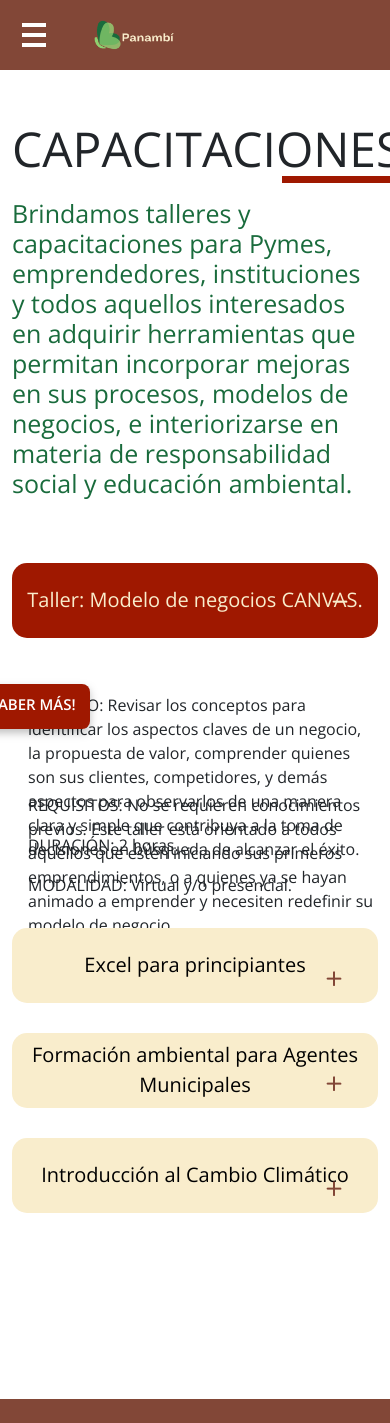
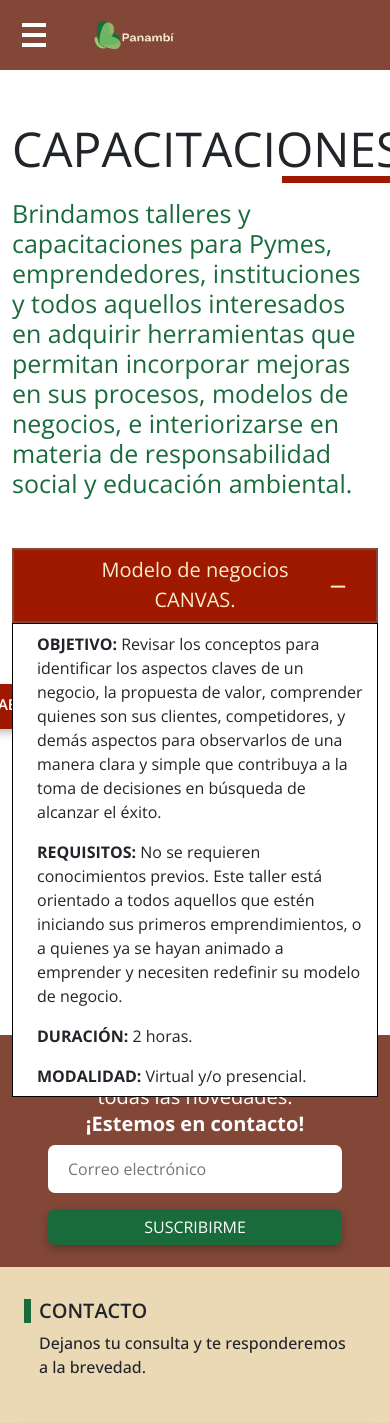
Before and after one commit to Matias-Benitez/Panambi, a React (Vite) app: page /capacitaciones in a window 390 px wide. Shown: the top 1423 px of the page. Built offline with nearby package versions, Linux system fonts and the light colour scheme.

Commit message:
avances sobre animacion

```diff
--- a/src/hooks/useTalleres.js
+++ b/src/hooks/useTalleres.js
@@ -28,7 +28,7 @@ export const useTalleres = () => {
     let imageMTallerCambioClimatico = tallerCambioClimatico ? 'src/assets/minus.png' : 'src/assets/más.png';
 
     const tallerCanvasSelected = () => {
-        !tallerCanvas && settallerCanvas(true);
+        settallerCanvas(!tallerCanvas);
         tallerExcel && settallerExcel(false);
         tallerAmbiental && settallerAmbiental(false);
         tallerCambioClimatico && settallerCambioClimatico(false);
@@ -36,7 +36,7 @@ export const useTalleres = () => {
 
     const tallerExcelSelected = () => {
         tallerCanvas && settallerCanvas(false);
-        !tallerExcel && settallerExcel(true);
+        settallerExcel(!tallerExcel);
         tallerAmbiental && settallerAmbiental(false);
         tallerCambioClimatico && settallerCambioClimatico(false);
     }
@@ -44,7 +44,7 @@ export const useTalleres = () => {
     const tallerAmbientalSelected = () => {
         tallerExcel && settallerExcel(false);
         tallerCanvas && settallerCanvas(false);
-        !tallerAmbiental && settallerAmbiental(true);
+        settallerAmbiental(!tallerAmbiental);
         tallerCambioClimatico && settallerCambioClimatico(false);
     }
 
@@ -52,7 +52,7 @@ export const useTalleres = () => {
         tallerExcel && settallerExcel(false);
         tallerCanvas && settallerCanvas(false);
         tallerAmbiental && settallerAmbiental(false);
-        !tallerCambioClimatico && settallerCambioClimatico(true);
+        settallerCambioClimatico(!tallerCambioClimatico);
     }
 
     const returnItems = () => {
--- a/src/pages/consultorias/ConsultoriasDynamicDesktop.jsx
+++ b/src/pages/consultorias/ConsultoriasDynamicDesktop.jsx
@@ -1,11 +1,12 @@
 export const ConsultoriasDynamicDesktop = ({items}) => {
     return (
+        items &&
         <>
             <h3 className="consultoria-subtitulo">{items[0].title}</h3>
             <ul className="lista-consultoria">
                 {items.map((el, i) => {
                     return (
-                        i > 0 &&  <li key={i}>{el.item}</li>
+                        i > 0 && <li key={i}>{el.item}</li>
                     )
                 })}
             </ul>
--- a/src/pages/consultorias/ConsultoriasDynamicMobile.jsx
+++ b/src/pages/consultorias/ConsultoriasDynamicMobile.jsx
@@ -1,10 +1,10 @@
 export const ConsultoriasDynamicMobile = ({items, animation}) => {
     return (
         <>
-            <div className={`mobile-consultoria`}>
-            {items.map((el, i) => {
+            <div className={`mobile-consultoria ${animation}`}>
+            {items && items.map((el, i) => {
                 return (
-                    i > 0 && <p className={`${animation}`} key={i}>{el.item}</p>
+                    i > 0 && <p key={i}>{el.item}</p>
                 )
             })}
             </div>
--- a/src/pages/consultorias/consultoria.css
+++ b/src/pages/consultorias/consultoria.css
@@ -110,6 +110,7 @@
     }
 
     .mobile-config-consultorias {
+        position: relative;
         display: grid;
         grid-template-columns: repeat(4, 1fr);
     }
@@ -120,6 +121,7 @@
         margin: 0;
         border-radius: 0;
     }
+
     .consultoria-cruz {
         display: inherit;
         position: absolute;
@@ -128,24 +130,27 @@
     }
 
     .mobile-consultoria {
+        width: 100%;
+        background-color: white;
+        position: absolute;
+        transition: all 300ms linear;
         grid-column: 1 / 5;
+        top: 0;
+        opacity: 0;
         display: flex;
         flex-direction: column;
+        z-index: -1;
     }
 
     .mobile-consultoria-activate {
-        height: 40px!important;
+        top: 100%!important;
         opacity: 1!important;
+        z-index: 1;
     }
 
     .mobile-consultoria p {
-        opacity: 0;
-        transition: all 400ms linear;
-        height: 0;
         margin: 0 0 0 1rem;
         grid-column: 1 / 5;
-        display: flex;
-        flex-direction: column;
     }
 }
 
--- a/src/pages/talleres/Talleres.jsx
+++ b/src/pages/talleres/Talleres.jsx
@@ -38,27 +38,27 @@ export const Talleres = () => {
                 <div className="container container-taller">
                     <div className="row">
                         <div className="col-xxl-4">
-                            <ul className="links-taller links-consultoria">
-                                <div className="mobile-config-consultorias">
-                                  <li id={tallerCanvasStyle} onClick={tallerCanvasSelected}>Taller: Modelo de negocios CANVAS.
+                            <ul className="links-taller">
+                                <div className="mobile-config-talleres">
+                                  <li className="border-completo" id={tallerCanvasStyle} onClick={tallerCanvasSelected}>Modelo de negocios <span>CANVAS.</span>
                                       <ImgDynamic image={imageTallerCanvas}/>
                                   </li>
                                     <TalleresDynamicMobile items={returnItems()} animation={tallerCanvasStyleMobile}/>
                                 </div>
-                                <div className="mobile-config-consultorias">
-                                   <li id={tallerExcelStyle} onClick={tallerExcelSelected}>Excel para principiantes
+                                <div className="mobile-config-talleres">
+                                   <li className="border-incompleto" id={tallerExcelStyle} onClick={tallerExcelSelected}>Excel para principiantes
                                        <ImgDynamic image={imageTallerExcel}/>
                                    </li>
                                     <TalleresDynamicMobile items={returnItems()} animation={tallerExcelStyleMobile}/>
                                 </div>
-                                <div className="mobile-config-consultorias">
-                                   <li id={tallerAmbientalStyle} onClick={tallerAmbientalSelected}>Formación ambiental para Agentes Municipales
+                                <div className="mobile-config-talleres">
+                                   <li className="border-incompleto-1" id={tallerAmbientalStyle} onClick={tallerAmbientalSelected}>Formación ambiental para Agentes Municipales
                                        <ImgDynamic image={imageTallerAmbiental}/>
                                    </li>
                                     <TalleresDynamicMobile items={returnItems()} animation={tallerAmbientalStyleMobile}/>
                                 </div>
-                                <div className="mobile-config-consultorias">
-                                    <li id={tallerCambioClimaticoStyle} onClick={tallerCambioClimaticoSelected}>Introducción al Cambio Climático
+                                <div className="mobile-config-talleres">
+                                    <li className="border-completo" id={tallerCambioClimaticoStyle} onClick={tallerCambioClimaticoSelected}>Introducción al <span>Cambio Climático</span>
                                         <ImgDynamic image={imageMTallerCambioClimatico}/>
                                     </li>
                                     <TalleresDynamicMobile items={returnItems()} animation={tallerCambioClimaticoStyleMobile}/>
--- a/src/pages/talleres/TalleresDynamic.jsx
+++ b/src/pages/talleres/TalleresDynamic.jsx
@@ -1,6 +1,7 @@
 import './talleres.css'
 export const TalleresDynamic = ({items}) => {
     return (
+        items &&
         <>
             <h3 className="taller-subtitulo">{items[0].title}</h3>
             <div className='grid row'>
@@ -14,13 +15,12 @@ export const TalleresDynamic = ({items}) => {
                     <ul className="lista-taller">
                         {items.map((el, i) => {
                             return (
-                                i > 0 &&  <li key={i}>{el.item}</li>
+                                i > 0 &&  <li key={i}><span className="fw-bold">{el.title}</span> {el.item}</li>
                             )
                         })}
                      </ul>
                 </div>
             </div>
-
         </>
     )
 }
--- a/src/pages/talleres/TalleresDynamicMobile.jsx
+++ b/src/pages/talleres/TalleresDynamicMobile.jsx
@@ -1,11 +1,10 @@
 export const TalleresDynamicMobile = ({items, animation}) => {
     return (
         <>
-            <div className={`mobile-consultoria`}>
-                {items.map((el, i) => {
-                    console.log(el, i)
+            <div className={`mobile-talleres ${animation}`}>
+                {items && items.map((el, i) => {
                     return (
-                        i > 0 && i < 2 ? <p className={`${animation}`} key={i}>{el.item}</p> : <p className={`${animation}2`} key={i}>{el.item}</p>
+                        i > 0 && <p key={i}><span className="fw-bold">{el.title}</span> {el.item}</p>
                     )
                 })}
             </div>
--- a/src/pages/talleres/TalleresItems.js
+++ b/src/pages/talleres/TalleresItems.js
@@ -1,31 +1,31 @@
 export const tallerCanvasItems = [
     {title: 'Taller: Modelo de negocios CANVAS.'},
-    {item: 'OBJETIVO: Revisar los conceptos para identificar los aspectos claves de un negocio, la propuesta de valor, comprender quienes son sus clientes, competidores, y demás aspectos para observarlos de una manera clara y simple que contribuya a la toma de decisiones en búsqueda de alcanzar el éxito.'},
-    {item: 'REQUISITOS: No se requieren conocimientos previos. Este taller está orientado a todos aquellos que estén iniciando sus primeros emprendimientos, o a quienes ya se hayan animado a emprender y necesiten redefinir su modelo de negocio.'},
-    {item: 'DURACIÓN: 2 horas.'},
-    {item: 'MODALIDAD: Virtual y/o presencial.'},
+    {title: 'OBJETIVO:', item: 'Revisar los conceptos para identificar los aspectos claves de un negocio, la propuesta de valor, comprender quienes son sus clientes, competidores, y demás aspectos para observarlos de una manera clara y simple que contribuya a la toma de decisiones en búsqueda de alcanzar el éxito.'},
+    {title: 'REQUISITOS:' ,item: 'No se requieren conocimientos previos. Este taller está orientado a todos aquellos que estén iniciando sus primeros emprendimientos, o a quienes ya se hayan animado a emprender y necesiten redefinir su modelo de negocio.'},
+    {title: 'DURACIÓN:', item: '2 horas.'},
+    {title: 'MODALIDAD:', item: 'Virtual y/o presencial.'},
 ];
 
 export const tallerExcelItems = [
     {title: 'Taller: Excel para principiantes.'},
-    {item: 'OBJETIVO: Que el estudiante aprenda a manejar las herramientas principales de Excel y a manipular fórmulas y funciones que le permitan transformar datos en información para la toma de decisiones. En cada clase se desarrollarán ejercicios prácticos para afianzar contenidos'},
-    {item: 'REQUISITOS: No se requieren conocimientos previos. Es necesario poseer Excel instalado versión 2013 en adelante.'},
-    {item: 'DURACIÓN: 4 clases de 2 horas cada una.'},
-    {item: 'MODALIDAD: Virtual y/o presencial.'}
+    {title: 'OBJETIVO:', item: ' Que el estudiante aprenda a manejar las herramientas principales de Excel y a manipular fórmulas y funciones que le permitan transformar datos en información para la toma de decisiones. En cada clase se desarrollarán ejercicios prácticos para afianzar contenidos'},
+    {title: 'REQUISITOS:', item: 'No se requieren conocimientos previos. Es necesario poseer Excel instalado versión 2013 en adelante.'},
+    {title: 'DURACIÓN:', item: '4 clases de 2 horas cada una.'},
+    {title: 'MODALIDAD:', item: 'Virtual y/o presencial.'}
 ];
 
 export const tallerAmbientalItems = [
     {title: 'Taller: Formación ambiental para Agentes Municipales.'},
-    {item: 'OBJETIVO: Capacitar a funcionarios públicos con perspectiva de desarrollo sostenible y con especial énfasis en Cambio Climático en marco de la Ley Nacional Yolanda. De esta manera se busca garantizar que quienes diseñen, implementen y evalúen políticas públicas trabajen con perspectiva ambiental.'},
-    {item: 'REQUISITOS: No se requieren conocimientos previos. Este taller está orientado a Municipios que deseen mejorar la calidad ambiental del personal de su localidad.'},
-    {item: 'DURACIÓN: 8 horas.'},
-    {item: 'MODALIDAD: Presencial: 2 módulos de 4 horas. Virtual: 4 módulos de 2 horas.'}
+    {title: 'OBJETIVO:', item: 'Capacitar a funcionarios públicos con perspectiva de desarrollo sostenible y con especial énfasis en Cambio Climático en marco de la Ley Nacional Yolanda. De esta manera se busca garantizar que quienes diseñen, implementen y evalúen políticas públicas trabajen con perspectiva ambiental.'},
+    {title: 'REQUISITOS:', item: 'No se requieren conocimientos previos. Este taller está orientado a Municipios que deseen mejorar la calidad ambiental del personal de su localidad.'},
+    {title: 'DURACIÓN:', item: '8 horas.'},
+    {title: 'MODALIDAD:', item: 'Presencial: 2 módulos de 4 horas. Virtual: 4 módulos de 2 horas.'}
 ];
 
 export const tallerCambioClimaticoItems = [
     {title: 'Taller: Introducción al Cambio Climático.'},
-    {item: 'OBJETIVO: Capacitar a en la problemática global de Cambio Climático. Entender que es este fenómeno que está en boca de todos y los desafíos de mitigación y adaptación a los que debemos enfrentarnos.'},
-    {item: 'REQUISITOS: No se requieren conocimientos previos.'},
-    {item: 'DURACIÓN: 4 horas.'},
-    {item: 'MODALIDAD: Presencial: 1 módulo de 4 horas. Virtual: 2 módulos de 2 horas.'}
+    {title: 'OBJETIVO:', item: 'Capacitar a en la problemática global de Cambio Climático. Entender que es este fenómeno que está en boca de todos y los desafíos de mitigación y adaptación a los que debemos enfrentarnos.'},
+    {title: 'REQUISITOS:', item: 'No se requieren conocimientos previos.'},
+    {title: 'DURACIÓN:', item: '4 horas.'},
+    {title: 'MODALIDAD:', item: 'Presencial: 1 módulo de 4 horas. Virtual: 2 módulos de 2 horas.'}
 ];
--- a/src/pages/talleres/talleres.css
+++ b/src/pages/talleres/talleres.css
@@ -68,18 +68,75 @@
     right: 0px;
 }
 
+.mobile-talleres {
+    display: none;
+}
+
 @media screen and (max-width: 1400px) {
 
 }
 
 @media screen and (max-width: 992px) {
+    .desktop {
+        display: none;
+    }
+
+    .mobile-config-talleres {
+        display: grid;
+        grid-template-columns: repeat(4, 1fr);
+        position: relative;
+    }
+
+    .mobile-talleres {
+        border: 1px solid black;
+        background-color: white;
+        position: absolute;
+        transition: all 300ms linear;
+        grid-column: 1 / 5;
+        top: 0;
+        opacity: 0;
+        display: flex;
+        flex-direction: column;
+        z-index: -1;
+    }
+
+    .links-taller {
+        padding: 0;
+    }
+    .links-taller li {
+        color: #824737;
+        position: relative;
+        grid-column: 1 / 5;
+        margin: 0;
+        border-radius: 0;
+    }
+
+    .border-completo {
+        border: 2px solid #824737;
+    }
+
+    .border-incompleto {
+        border-left: 2px solid #824737;
+        border-right: 2px solid #824737;
+        border-bottom: 2px solid #824737;
+    }
+
+    .border-incompleto-1 {
+        border-left: 2px solid #824737;
+        border-right: 2px solid #824737;
+    }
+
+
     .mobile-talleres-activate {
-        height: 100px!important;
+        top: 100%!important;
         opacity: 1!important;
+        z-index: 1;
     }
-    .mobile-talleres-activate2 {
-        height: 40px!important;
-        opacity: 1!important;
+
+    .mobile-talleres p {
+        padding: .5rem;
+        margin: 0 0 0 1rem;
+        grid-column: 1 / 5;
     }
 }
 
```
Also changed, not shown: src/hooks/useConsultorias.js (+10 -10 lines).
